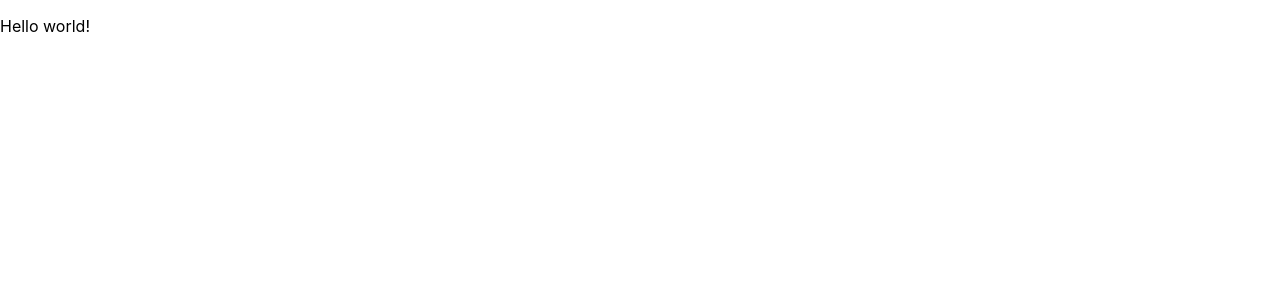
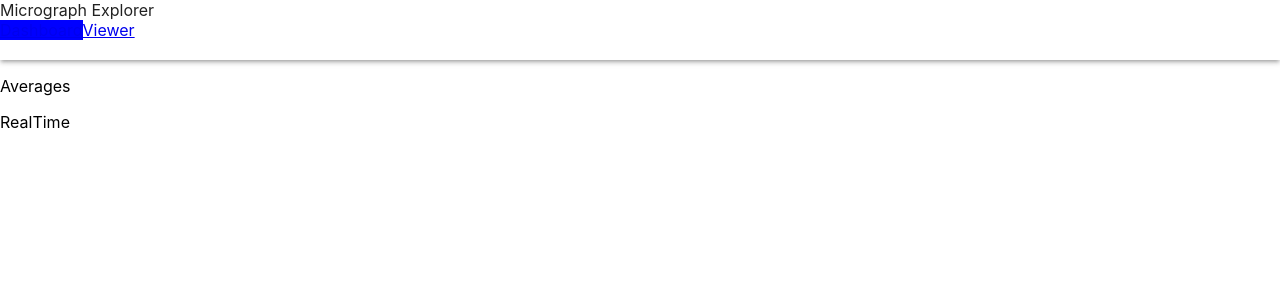
Before and after one commit to valedan/structura, a React (Create React App) app in the folder webapp/: page / in a window 1280 px wide. Shown: the top 300 px of the page. Built offline with nearby package versions, Linux system fonts and the light colour scheme; the HTML template or start-up script is replaced by a standard one.

Commit message:
add page skeletons and nav functionality

```diff
--- a/webapp/package.json
+++ b/webapp/package.json
@@ -2,18 +2,20 @@
   "name": "webapp",
   "version": "0.1.0",
   "private": true,
-  "proxy": "https://localhost:5000",
+  "proxy": "http://localhost:5000",
   "dependencies": {
     "@material-ui/core": "^4.9.7",
     "@testing-library/jest-dom": "^4.2.4",
     "@testing-library/react": "^9.3.2",
     "@testing-library/user-event": "^7.1.2",
+    "axios": "^0.19.2",
     "normalize.css": "^8.0.1",
     "react": "^16.13.1",
     "react-dom": "^16.13.1",
     "react-router": "^5.1.2",
     "react-router-dom": "^5.1.2",
-    "react-scripts": "3.4.1"
+    "react-scripts": "3.4.1",
+    "styled-components": "^5.0.1"
   },
   "scripts": {
     "start": "react-scripts start",
--- a/webapp/src/App.js
+++ b/webapp/src/App.js
@@ -1,20 +1,31 @@
 import React from "react";
+import styled from "styled-components";
 import { BrowserRouter as Router, Switch, Route } from "react-router-dom";
 import Dashboard from "./components/Dashboard/Dashboard";
+import Viewer from "./components/Viewer/Viewer";
+import Navbar from "./components/Navbar/Navbar";
 import { ThemeProvider } from "@material-ui/styles";
 
 const App = () => {
   return (
     <Router>
       <ThemeProvider>
-        <Switch>
-          <Route path="/">
-            <Dashboard />
-          </Route>
-        </Switch>
+        <Navbar />
+        <Content>
+          <Switch>
+            <Route exact path="/">
+              <Dashboard />
+            </Route>
+            <Route path="/viewer">
+              <Viewer />
+            </Route>
+          </Switch>
+        </Content>
       </ThemeProvider>
     </Router>
   );
 };
 
 export default App;
+
+const Content = styled.div``;
--- /dev/null
+++ b/webapp/src/components/Dashboard/Averages.js
@@ -0,0 +1,14 @@
+import React from "react";
+import styled from "styled-components";
+
+const Averages = () => {
+  return (
+    <Wrapper>
+      <p>Averages</p>
+    </Wrapper>
+  );
+};
+
+export default Averages;
+
+const Wrapper = styled.div``;
--- a/webapp/src/components/Dashboard/Dashboard.js
+++ b/webapp/src/components/Dashboard/Dashboard.js
@@ -1,11 +1,17 @@
 import React from "react";
+import styled from "styled-components";
+import Averages from "./Averages";
+import RealTime from "./RealTime";
 
 const Dashboard = () => {
   return (
-    <div>
-      <p>Hello world!</p>
-    </div>
+    <Wrapper>
+      <Averages />
+      <RealTime />
+    </Wrapper>
   );
 };
 
 export default Dashboard;
+
+const Wrapper = styled.div``;
--- /dev/null
+++ b/webapp/src/components/Dashboard/RealTime.js
@@ -0,0 +1,14 @@
+import React from "react";
+import styled from "styled-components";
+
+const RealTime = () => {
+  return (
+    <Wrapper>
+      <p>RealTime</p>
+    </Wrapper>
+  );
+};
+
+export default RealTime;
+
+const Wrapper = styled.div``;
--- /dev/null
+++ b/webapp/src/components/Navbar/Navbar.js
@@ -0,0 +1,35 @@
+import React from "react";
+import styled from "styled-components";
+import Paper from "@material-ui/core/Paper";
+import { NavLink } from "react-router-dom";
+
+const Navbar = () => {
+  return (
+    <Wrapper square elevation={3}>
+      <Title>Micrograph Explorer</Title>
+      <Links>
+        <StyledNavLink exact to="/">
+          Dashboard
+        </StyledNavLink>
+        <StyledNavLink to="/viewer">Viewer</StyledNavLink>
+      </Links>
+    </Wrapper>
+  );
+};
+
+export default Navbar;
+
+const Wrapper = styled(Paper)`
+  width: 100%;
+  height: 60px;
+`;
+
+const Title = styled.span``;
+
+const Links = styled.div``;
+
+const StyledNavLink = styled(NavLink)`
+  &.active {
+    background: blue;
+  }
+`;
--- /dev/null
+++ b/webapp/src/components/Viewer/Viewer.js
@@ -0,0 +1,14 @@
+import React from "react";
+import styled from "styled-components";
+
+const Viewer = () => {
+  return (
+    <Wrapper>
+      <p>Viewer</p>
+    </Wrapper>
+  );
+};
+
+export default Viewer;
+
+const Wrapper = styled.div``;
```
Also changed, not shown: 1 other file (tests, documents, lock files or other folders).
